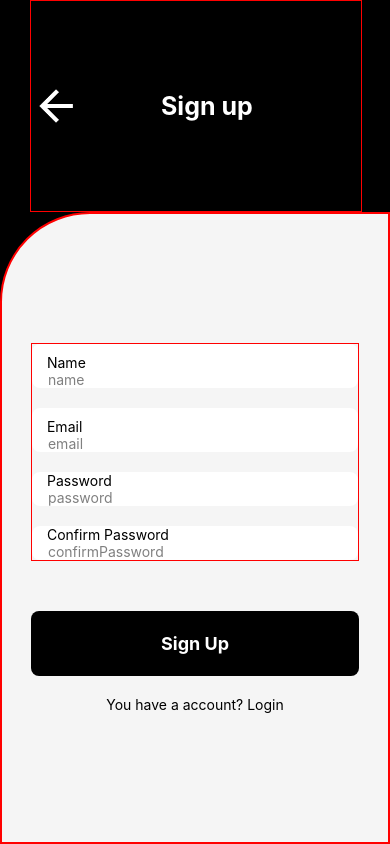
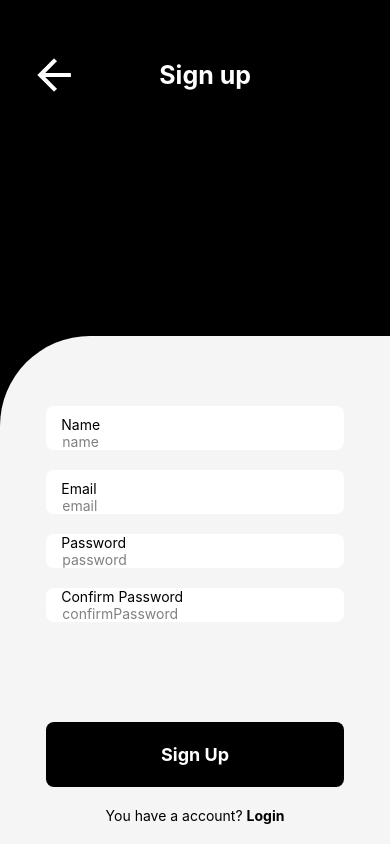
Before and after one commit to AnanduVijay/Auth, a React Native app: screen /Signin in a window 390 px wide. Built offline with nearby package versions, Linux system fonts and the light colour scheme.

Commit message:
completed

```diff
--- a/src/screens/LoginScreen.js
+++ b/src/screens/LoginScreen.js
@@ -41,7 +41,7 @@ const LoginScreen = () => {
           <View style={styles.input}>
             <Text style={{color: 'black', paddingTop: 10}}>Email</Text>
             <TextInput
-              style={{color: 'grey', height: 34, paddingLeft: 1}}
+              style={{color: 'grey', paddingLeft: 1}}
               placeholder="username"
               placeholderTextColor={'grey'}
               value={username}
@@ -51,7 +51,7 @@ const LoginScreen = () => {
           <View style={styles.input}>
             <Text style={{color: 'black', paddingTop: 10}}>Password</Text>
             <TextInput
-              style={{color: 'grey', height: 34, paddingLeft: 1}}
+              style={{color: 'grey', paddingLeft: 1}}
               placeholder="password"
               placeholderTextColor={'grey'}
               value={password}
@@ -67,7 +67,10 @@ const LoginScreen = () => {
           </Text>
         </TouchableOpacity>
         <TouchableOpacity onPress={() => navigation.navigate('Signin')}>
-          <Text style={{color: 'black'}}>Don't have an account? sign up</Text>
+          <Text style={{color: 'black'}}>
+            Don't have an account?{' '}
+            <Text style={{fontWeight: 'bold'}}>sign up</Text>
+          </Text>
         </TouchableOpacity>
       </View>
     </SafeAreaView>
--- a/src/screens/SignupScreen.js
+++ b/src/screens/SignupScreen.js
@@ -83,14 +83,15 @@ const LoginScreen = () => {
             />
           </View>
         </View>
-
         <TouchableOpacity style={styles.button}>
           <Text style={{color: 'white', fontWeight: 'bold', fontSize: 18}}>
             Sign Up
           </Text>
         </TouchableOpacity>
         <TouchableOpacity onPress={() => navigation.navigate('Login')}>
-          <Text style={{color: 'black'}}>You have a account? Login</Text>
+          <Text style={{color: 'black'}}>
+            You have a account? <Text style={{fontWeight: 'bold'}}>Login</Text>
+          </Text>
         </TouchableOpacity>
       </View>
     </SafeAreaView>
@@ -103,33 +104,29 @@ const styles = StyleSheet.create({
   container: {
     flex: 1,
     backgroundColor: 'black',
+    alignItems: 'center',
+    justifyContent: 'space-between',
   },
   headerContainer: {
-    flex: 1,
-    borderWidth: 1,
-    borderColor: 'red',
     flexDirection: 'row',
     alignItems: 'center',
-    marginLeft: 30,
     gap: 80,
+    marginTop: 50,
     width: '85%',
   },
 
   formContainer: {
-    flex: 3,
-    borderWidth: 2,
-    borderColor: 'red',
     width: '100%',
+    padding: 20,
     borderTopLeftRadius: 90,
     alignItems: 'center',
     justifyContent: 'center',
     backgroundColor: '#F5F5F5',
   },
   inputContainer: {
+    marginTop: 50,
     width: '85%',
     gap: 20,
-    borderWidth: 1,
-    borderColor: 'red',
   },
   input: {
     backgroundColor: '#fff',
@@ -139,7 +136,7 @@ const styles = StyleSheet.create({
   },
   button: {
     backgroundColor: 'black',
-    marginTop: 50,
+    marginTop: 100,
     marginBottom: 20,
     width: '85%',
     height: 65,
```
